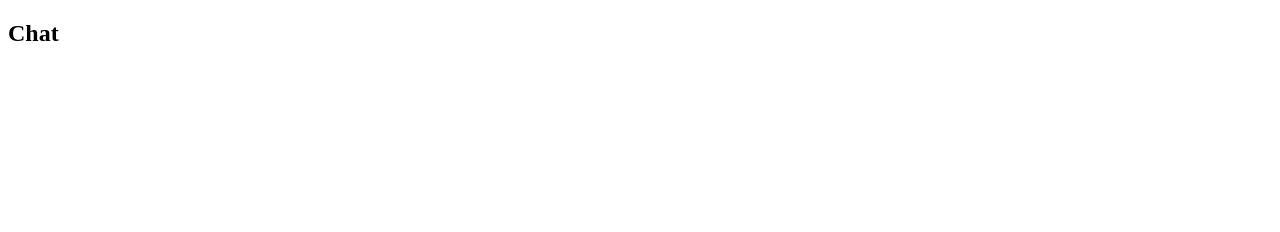
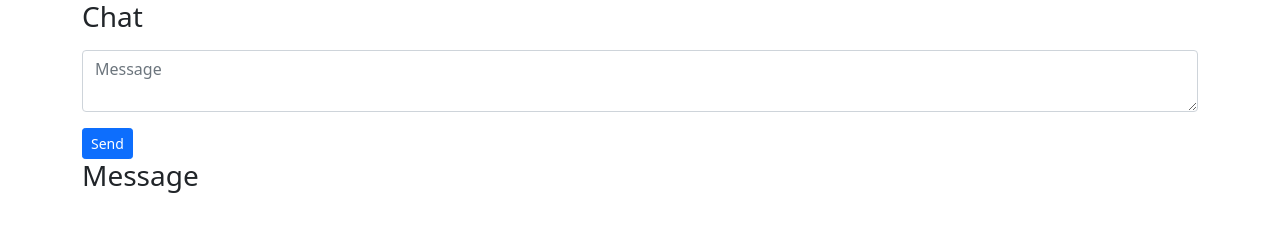
Before and after one commit to yse-yoo/socketio_sample_ig21_2022, a website: page public/index.html in a window 1280 px wide. Drawn offline with nearby package versions, Linux system fonts and the light colour scheme.

Commit message:
add chat.js

```diff
--- a/public/index.html
+++ b/public/index.html
@@ -1,12 +1,26 @@
 <!DOCTYPE html>
-<html lang="en">
+<html>
+
 <head>
   <meta charset="UTF-8">
-  <meta http-equiv="X-UA-Compatible" content="IE=edge">
-  <meta name="viewport" content="width=device-width, initial-scale=1.0">
-  <title>Document</title>
+  <link href="https://cdn.jsdelivr.net/npm/bootstrap@5.0.0-beta1/dist/css/bootstrap.min.css" rel="stylesheet">
+  <script src="https://code.jquery.com/jquery-3.5.1.min.js"></script>
+  <script type="text/javascript" src="/socket.io/socket.io.js"></script>
 </head>
+
 <body>
-  <h2>Chat</h2>
+  <div class="container">
+    <h3 class="h3">Chat</h3>
+    <div class="form-group">
+      <textarea class="form-control mt-3 mb-3" id="message" placeholder="Message"></textarea>
+      <button class="btn btn-sm btn-primary" id="send">Send</button>
+    </div>
+
+    <h3 class="h3">Message</h3>
+    <div id="chatList"></div>
+  </div>
+
+  <script type="text/javascript" src="js/chat.js"></script>
 </body>
+
 </html>
```
Also changed, not shown: public/js/chat.js (added).
